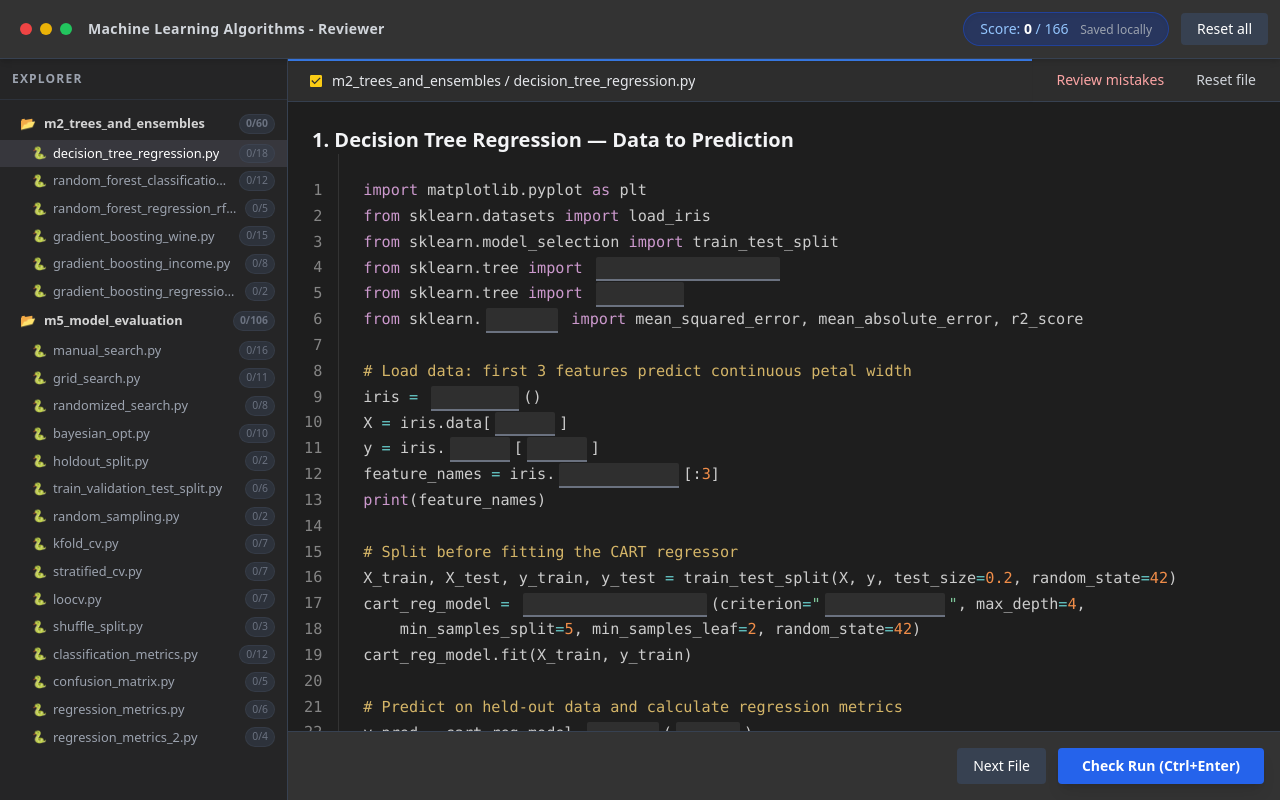
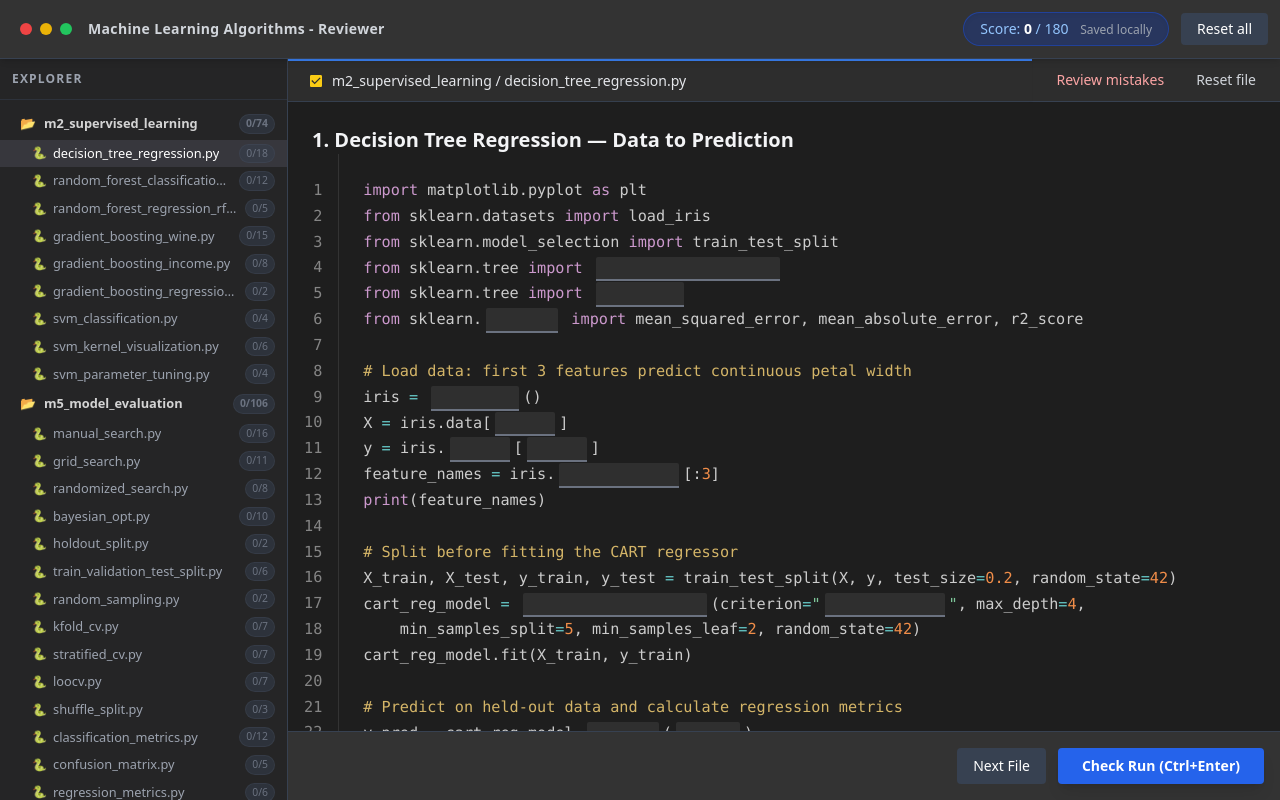
Before and after one commit to itsriffchan/mla-context-files, a plain HTML site: page index.html in a window 1280 px wide. Drawn offline with nearby package versions, Linux system fonts and the light colour scheme.

Commit message:
Add SVM exercises and rename M2 to Supervised Learning

```diff
--- a/index.html
+++ b/index.html
@@ -407,13 +407,13 @@
         // =====================================================================
         const modules = [
             {
-                name: "M2 — Trees & Ensembles",
-                folder: "m2_trees_and_ensembles",
+                name: "M2 — Supervised Learning",
+                folder: "m2_supervised_learning",
                 // Keep the saved-progress namespace stable when renaming the folder.
                 progressFolder: "m2_decision_trees_random_forests",
                 expanded: true,
-                // Answer keys: decision_random_forest.md and gradient-boosting.md.
-                // The gradient boosting blanks follow the updated basis.md.
+                // Answer keys: decision_random_forest.md, gradient-boosting.md, and SVM.md.
+                // The SVM blanks follow the updated basis.md.
                 // Each quiz is a separate workflow, with prerequisites before use.
                 quizzes: [
                     {
@@ -740,6 +740,119 @@ plt.ylabel('Features')
 plt.tight_layout()
 plt.show()`,
                         answers: ["GradientBoostingRegressor", "feature_importances_"]
+                    },
+                    {
+                        title: "7. SVM — Breast Cancer Classification & Evaluation",
+                        filename: "svm_classification.py",
+                        code: `# Fit a linear boundary between two diagnostic classes.
+import numpy as np
+import pandas as pd
+import matplotlib.pyplot as plt
+import sklearn as sk
+from sklearn.datasets import load_breast_cancer
+from sklearn.model_selection import train_test_split
+from sklearn import svm, metrics
+
+# Inspect the available measurements and the meaning of the class labels.
+data = load_breast_cancer()
+print(list(data.target_names))
+print(list(data.feature_names))
+X = data.data
+y = data.target
+
+# Reserve some records before fitting the notebook's linear baseline.
+X_train, X_test, y_train, y_test = train_test_split(X, y, test_size=0.3, random_state=1)
+classify = __B0__.__B1__(__B2__='linear')
+classify.fit(X_train, y_train)
+
+# Compare predicted and observed labels on records excluded from fitting.
+# The dataset codes benign as the positive class for these binary metrics.
+y_predict = classify.predict(X_test)
+print('Model Accuracy:', round(metrics.accuracy_score(y_test, y_predict), 4))
+print('Precision:', round(metrics.precision_score(y_test, y_predict), 4))
+print('Recall:', round(metrics.__B3__(y_test, y_predict), 4))`,
+                        answers: ["svm", "SVC", "kernel", "recall_score"]
+                    },
+                    {
+                        title: "8. SVM — Iris Kernels, Boundaries & Support Vectors",
+                        filename: "svm_kernel_visualization.py",
+                        code: `# Use two measurements so the model's decisions can be drawn on a plane.
+from sklearn import datasets
+from sklearn.model_selection import train_test_split
+from sklearn.__B0__ import __B1__
+from sklearn.metrics import accuracy_score
+import numpy as np
+import matplotlib.pyplot as plt
+
+iris = datasets.load_iris()
+X = iris.data[:, :2]
+y = iris.target
+X_train, X_test, y_train, y_test = train_test_split(X, y, test_size=0.3, random_state=42)
+
+# The last setting controls influence width for nonlinear kernels;
+# it has no effect on this linear configuration.
+model = __B2__(kernel='linear', C=1.0, __B3__='scale')
+model.fit(X_train, y_train)
+predictions = model.predict(X_test)
+accuracy = accuracy_score(y_test, predictions)
+print(f'Accuracy: {accuracy * 100:.2f}%')
+
+# Sample a regular grid covering the observed feature ranges.
+h = .02
+x_min, x_max = X[:, 0].min() - 1, X[:, 0].max() + 1
+y_min, y_max = X[:, 1].min() - 1, X[:, 1].max() + 1
+xx, yy = np.__B4__(np.arange(x_min, x_max, h), np.arange(y_min, y_max, h))
+
+# Classify each grid location and restore the grid's shape for plotting.
+Z = model.predict(np.c_[xx.ravel(), yy.ravel()])
+Z = Z.reshape(xx.shape)
+plt.__B5__(xx, yy, Z, alpha=0.8, cmap=plt.cm.coolwarm)
+
+# Show all observed examples for orientation; fitting used only training data.
+plt.scatter(X[:, 0], X[:, 1], c=y, edgecolors='k', cmap=plt.cm.coolwarm)
+plt.xlabel('Sepal Length')
+plt.ylabel('Sepal Width')
+plt.title(f'SVM Decision Boundary ({model.kernel})')
+
+# Circle the training observations that help determine the fitted boundary.
+plt.scatter(model.support_vectors_[:, 0], model.support_vectors_[:, 1],
+    s=100, facecolors='none', edgecolors='k')
+plt.show()`,
+                        answers: ["svm", "SVC", "SVC", "gamma", "meshgrid", "contourf"]
+                    },
+                    {
+                        title: "9. SVM — Kernel & Hyperparameter Search",
+                        filename: "svm_parameter_tuning.py",
+                        code: `# Compare boundary shapes and model settings on the same two-feature problem.
+from sklearn import datasets
+from sklearn.model_selection import train_test_split, GridSearchCV
+from sklearn.svm import SVC
+from sklearn.metrics import accuracy_score
+import numpy as np
+
+iris = datasets.load_iris()
+X = iris.data[:, :2]
+y = iris.target
+X_train, X_test, y_train, y_test = train_test_split(X, y, test_size=0.3, random_state=42)
+
+# Compare the notebook's three boundary families alongside the numeric settings.
+cSetG = [0.1, 1, 10]
+gammaG = [0.1, 1, 10]
+kernelsG = ['__B0__', '__B1__', '__B2__']
+
+# Compare candidate combinations using folds drawn only from training data.
+model = SVC()
+gridSearch = GridSearchCV(estimator=model,
+    __B3__={'kernel': kernelsG, 'C': cSetG, 'gamma': gammaG}, cv=3)
+gridSearch.fit(X_train, y_train)
+print(f'The best parameter is {gridSearch.best_params_}')
+print(f'The best score is {round(gridSearch.best_score_, 2)}')
+print(f'The best estimator is {gridSearch.best_estimator_}')
+
+# Check the chosen model on examples that did not participate in the search.
+test_predictions = gridSearch.predict(X_test)
+print('Held-out accuracy:', accuracy_score(y_test, test_predictions))`,
+                        answers: ["linear", "rbf", "poly", "param_grid"]
                     }
                 ]
             },
@@ -1503,6 +1616,7 @@ print('R-squared (R²) Score: ', round(r2, 2))`,
                 // ── Folder header row ──
                 const folderRow = document.createElement('div');
                 folderRow.className = 'folder-header';
+                folderRow.title = mod.name;
 
                 const left = document.createElement('div');
                 left.className = 'flex items-center gap-1 truncate';
```
